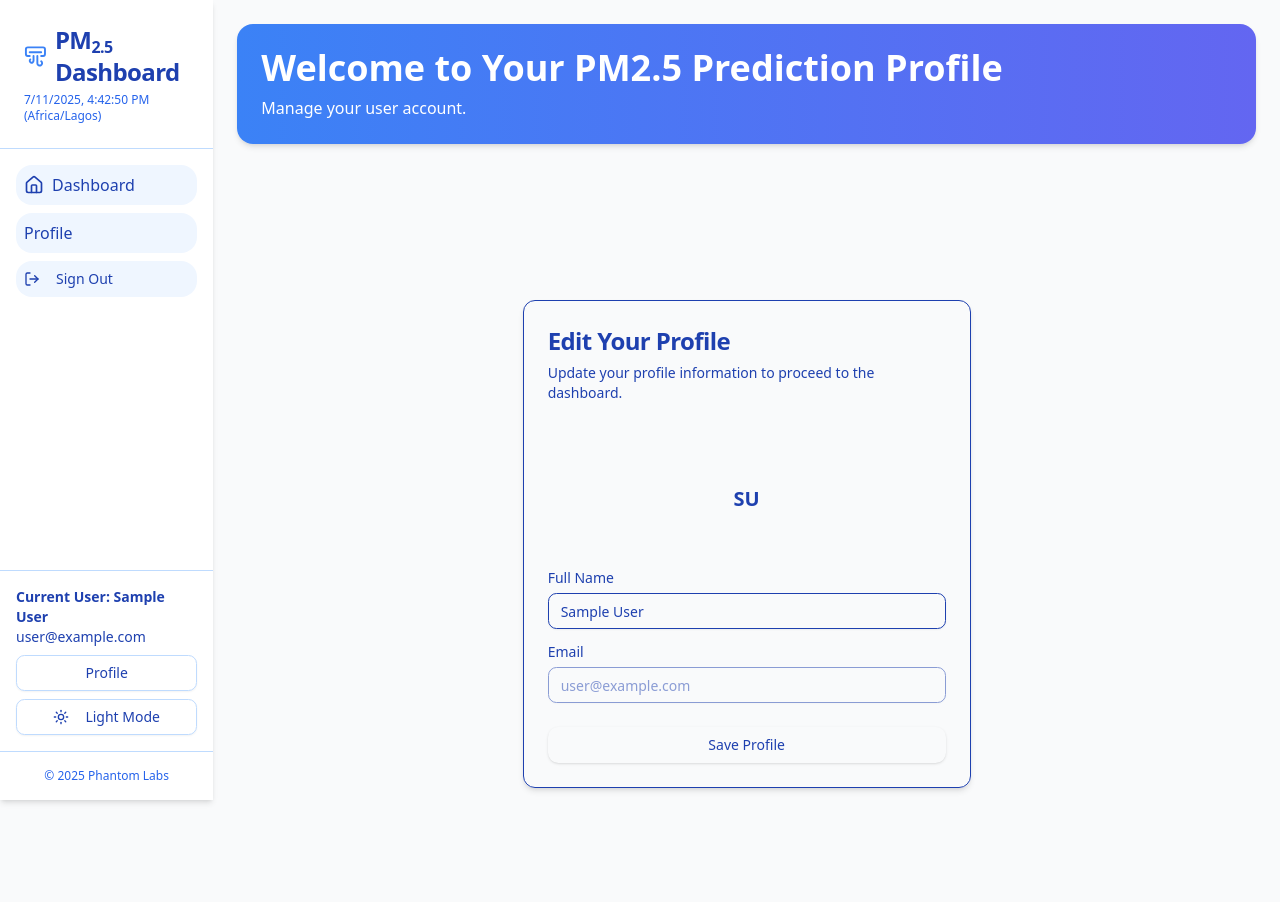
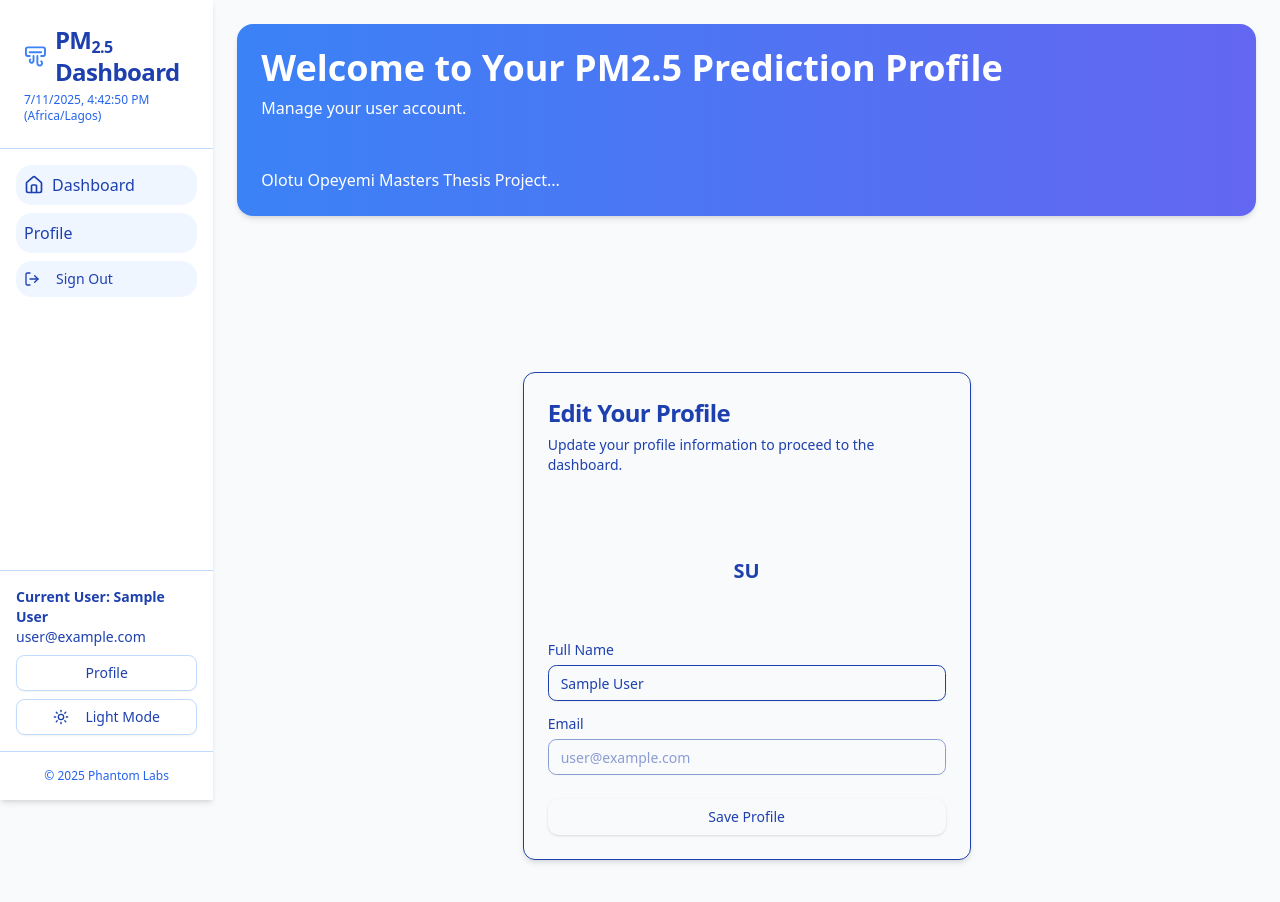
Before and after one commit to Phantom-Fort/pm-25-dashboard, a Next.js app: page /profile in a window 1280 px wide. Shown: the top 902 px of the page. Built offline with nearby package versions, Linux system fonts and the light colour scheme; no server answers; sample sign-in values are in the browser's storage.

Commit message:
modified:   app/dashboard/page.tsx 	modified:   app/page.tsx 	modified:   app/profile/page.tsx

```diff
--- a/app/dashboard/page.tsx
+++ b/app/dashboard/page.tsx
@@ -703,6 +703,11 @@ export default function DashboardPage() {
                   <p className="text-md">
                     Your companion for predicting and analyzing quarry PM2.5 emissions using environmental data and smart modeling.
                   </p>
+                  <br />
+                  <br />
+                  <p className="text-md">
+                  Olotu Opeyemi Masters Thesis Project...
+                    </p>
                 </div>
 
                 <div className="grid grid-cols-1 md:grid-cols-3 gap-4">
--- a/app/page.tsx
+++ b/app/page.tsx
@@ -22,7 +22,7 @@ export default function HomeRedirectPage() {
 
   return (
     <div className="p-6 text-center text-lg font-semibold">
-      Redirecting...
+      Olotu Opeyemi Master Thesis Project. M.ENG FUTA...
     </div>
   );
 }
--- a/app/profile/page.tsx
+++ b/app/profile/page.tsx
@@ -74,6 +74,11 @@ export default function ProfilePage() {
         <p className="text-md">
           Manage your user account.
         </p>
+        <br />
+        <br />
+        <p className="text-md">
+          Olotu Opeyemi Masters Thesis Project...
+          </p>
       </div>
 
       <div className="flex items-center justify-center min-h-screen bg-background p-4">
```
